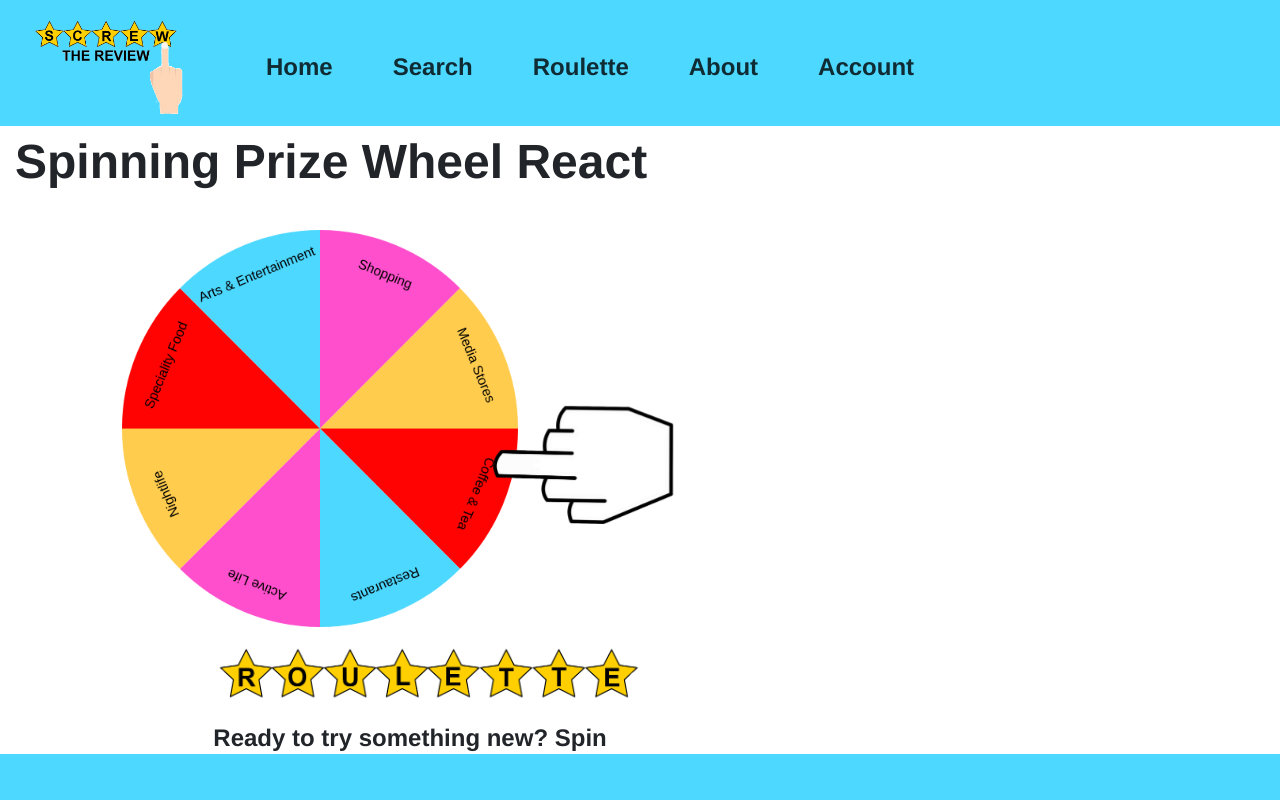
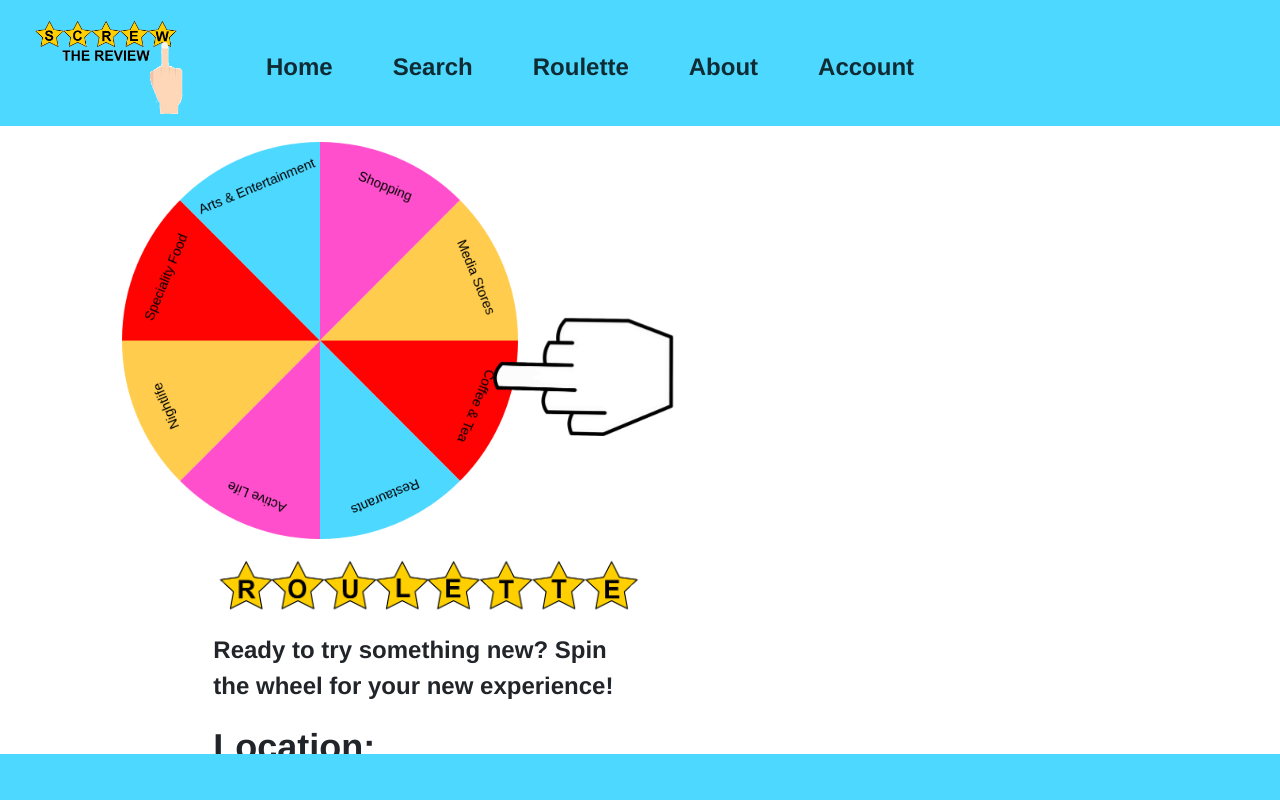
Before and after one commit to mackenzieleach/screwthereview, a React (Create React App) app: page /roulette in a window 1280 px wide. Shown: the top 800 px of the page. Built offline with nearby package versions, Linux system fonts and the light colour scheme.

Commit message:
continued bootstrapping of roulette

```diff
--- a/src/Roulette.js
+++ b/src/Roulette.js
@@ -219,13 +219,7 @@ class Roulette extends React.Component {
   render() {
     return (
       <Container fluid className="App page-container">
-        <div className="font-large">Spinning Prize Wheel React</div>
-        <div id="wheel-container">
-          <Row>
-            {/* <span id="selector" className="col-4 offset-1 text-center">&#9660;</span> */}
-
-          </Row>
-          <Row>
+          <Row id="wheel-container">
               <canvas
                 id="wheel"
                 width="500"
@@ -242,7 +236,7 @@ class Roulette extends React.Component {
             <div className="col-4 offset-2">
               <img alt="roulette" src={title} className="row" style={{ width: '-webkit-fill-available' }}/>
               <Row>Ready to try something new? Spin the wheel for your new experience!</Row>
-              <Row>
+              <Row style={{ flexWrap: 'none' }}>
                 <span className="font-medium" style={{ alignSelf: 'center' }}>Location: </span>
                 <form onSubmit={this.handleSubmit}>
                     <div class="form-group">
@@ -270,9 +264,6 @@ class Roulette extends React.Component {
         </Row>
           </div>
         </Row>
-
-
-        </div>
       </Container>
     );
   }
```
Lines whose indentation alone changed are shown as unchanged.
